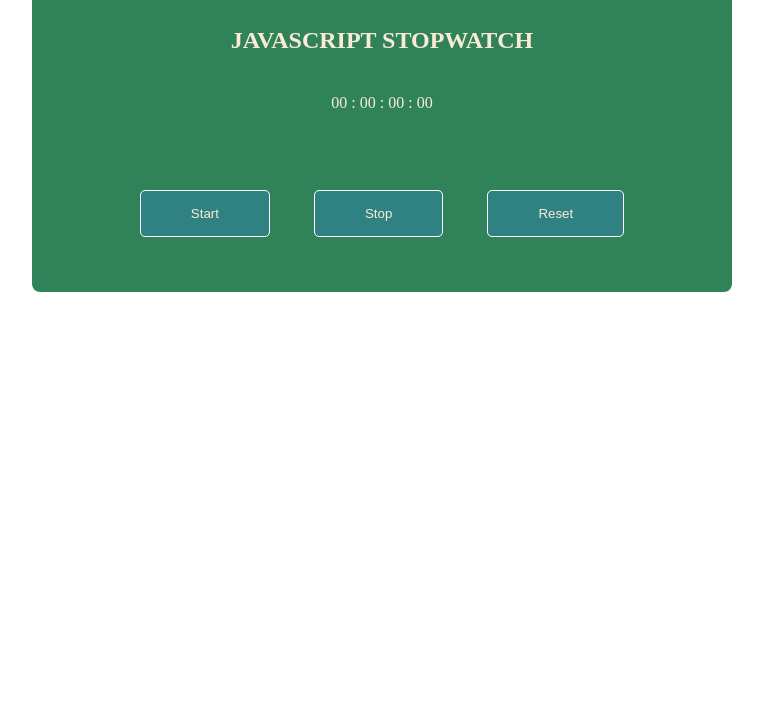
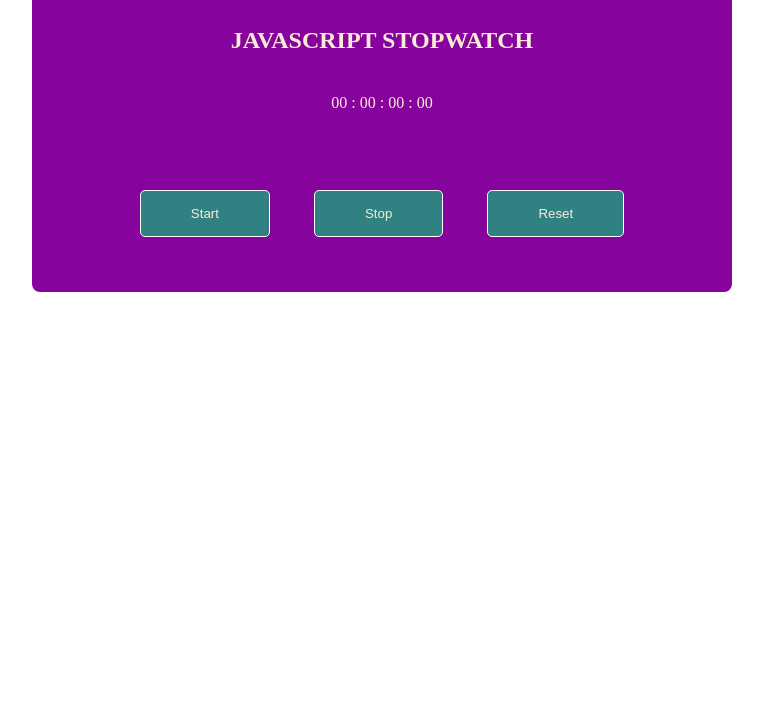
Before and after one commit to Mahdii-Kariimiian/Stop-Watch, a plain HTML site: page index.html in a window 1280 px wide. Shown: the part 89-800 px from the top of the page, without its empty margins (258-1021 px from the left). Drawn offline with Linux system fonts and the light colour scheme.

Commit message:
making it ugly

```diff
--- a/style.css
+++ b/style.css
@@ -15,7 +15,7 @@ button:hover {
 div {
     width: 700px;
     height:360px;
-    background-color: #308259;
+    background-color: #86039d;
     color:antiquewhite;
     margin: 20px auto;
     text-align: center;
```
